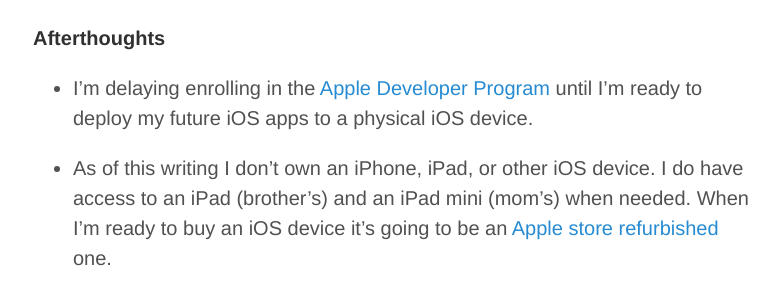
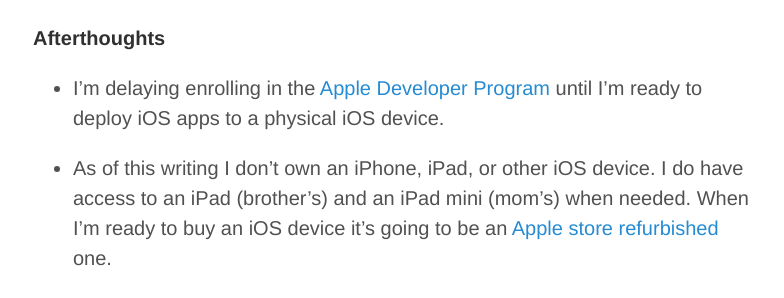
Before and after one commit to raywritescode/raywritescode.github.io, a Jekyll site: the page built from _posts/2015-11-28-preparing-for-2016.md, in a window 1280 px wide and 900 px high, scrolled down 2971 px. Shown: the part 327-625 px from the top of the window, without its empty margins (247-1031 px from the left). Built offline with Jekyll 4.4.1, drawn with Linux system fonts in a browser that asks for light colours; Markdown is read by kramdown in place of the engine named in the settings; comment, search, counter and statistics services are not loaded.

Commit message:
preparing-for-2016.md - Updated Afterthoughts section.

```diff
--- a/_posts/2015-11-28-preparing-for-2016.md
+++ b/_posts/2015-11-28-preparing-for-2016.md
@@ -75,7 +75,7 @@ What are your coding goals for 2016?
 -----
 **Afterthoughts**
 
-* I'm delaying enrolling in the [Apple Developer Program](https://developer.apple.com/programs/) until I'm ready to deploy my future iOS apps to a physical iOS device.
+* I'm delaying enrolling in the [Apple Developer Program](https://developer.apple.com/programs/) until I'm ready to deploy iOS apps to a physical iOS device.
 
 * As of this writing I don't own an iPhone, iPad, or other iOS device. I do have access to an iPad (brother's) and an iPad mini (mom's) when needed. When I'm ready to buy an iOS device it's going to be an [Apple store refurbished](http://www.apple.com/shop/browse/home/specialdeals) one.
 
```
